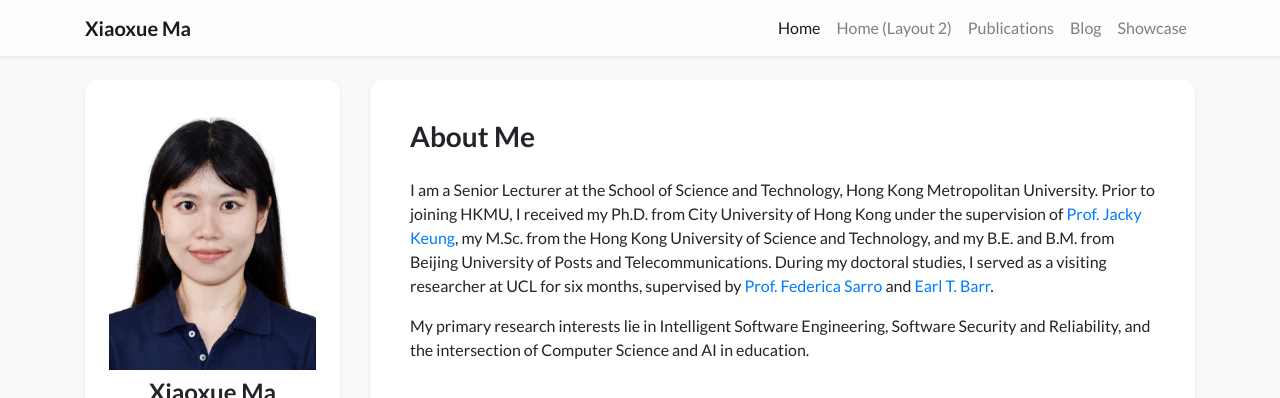
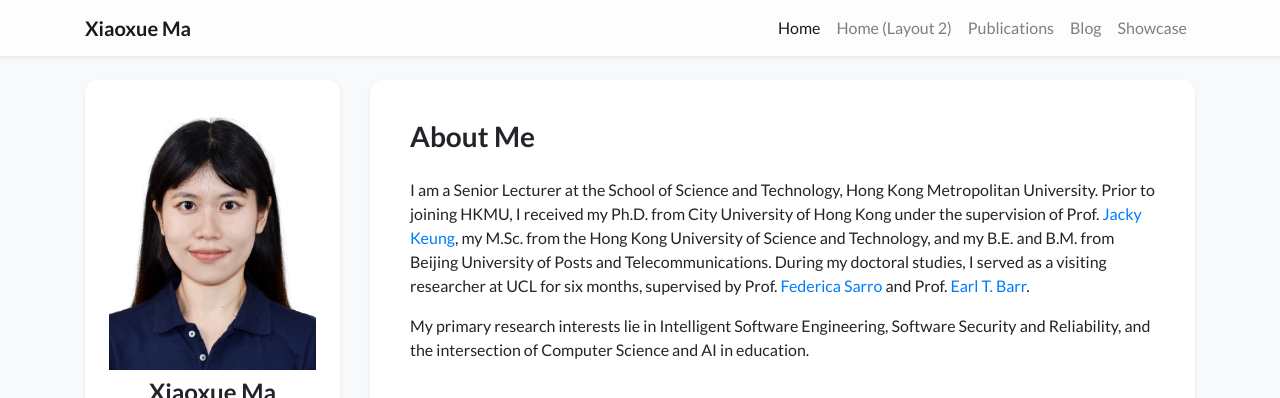
Before and after one commit to xiaoxuemakayley/xiaoxuemakayley.github.io, a Jekyll site: the page built from index.html, in a window 1280 px wide and 900 px high. Shown: the top 398 px of the window. Built offline with Jekyll 4.4.1, drawn with Linux system fonts in a browser that asks for light colours; nearby versions of some CDN libraries; a style sheet for code colours, icons or effects is not loaded.

Commit message:
Update short bio with correct professor titles

```diff
--- a/_data/profile.yml
+++ b/_data/profile.yml
@@ -21,12 +21,12 @@ short_bio: >-
   <p>
     I am a Senior Lecturer at the School of Science and Technology, Hong Kong Metropolitan University.
     Prior to joining HKMU, I received my Ph.D. from City University of Hong Kong under the supervision of
-    <a href="https://scholars.cityu.edu.hk/en/persons/jwkeung/" target="_blank">Prof. Jacky Keung</a>,
+    Prof. <a href="https://scholars.cityu.edu.hk/en/persons/jwkeung/" target="_blank">Jacky Keung</a>,
     my M.Sc. from the Hong Kong University of Science and Technology,
     and my B.E. and B.M. from Beijing University of Posts and Telecommunications.
     During my doctoral studies, I served as a visiting researcher at UCL for six months,
-    supervised by <a href="http://www0.cs.ucl.ac.uk/staff/F.Sarro/" target="_blank">Prof. Federica Sarro</a> and
-    <a href="https://earlbarr.com/" target="_blank">Earl T. Barr</a>.
+    supervised by Prof. <a href="http://www0.cs.ucl.ac.uk/staff/F.Sarro/" target="_blank">Federica Sarro</a> and
+    Prof. <a href="https://earlbarr.com/" target="_blank">Earl T. Barr</a>.
   </p>
   <p>
   My primary research interests lie in Intelligent Software Engineering,
```
